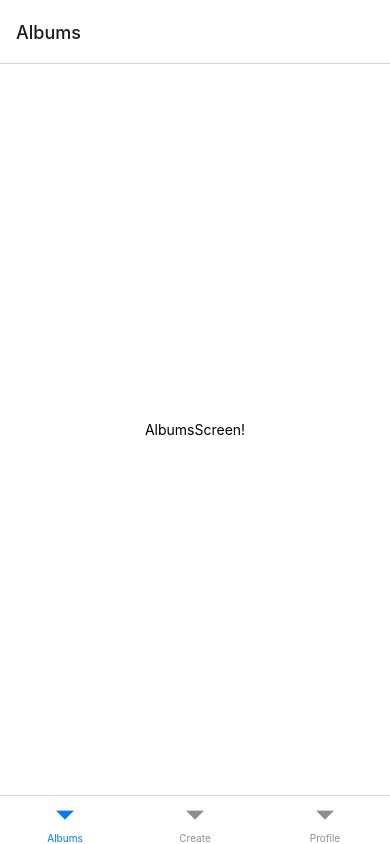
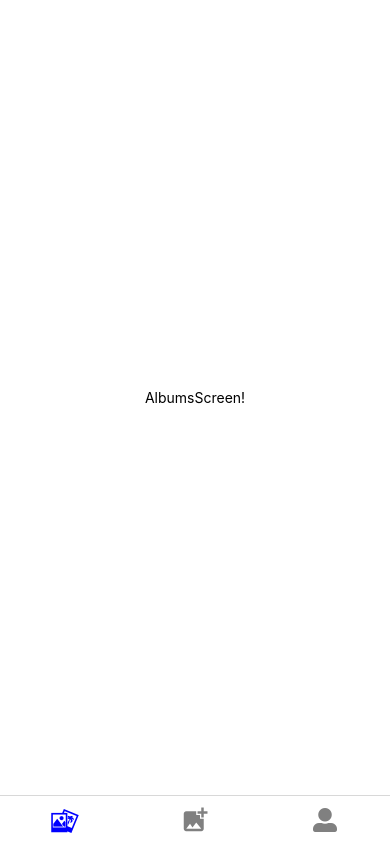
Before and after one commit to Mariia-Kovalchuk/best-memories, a React Native app: screen /HomeScreen in a window 390 px wide. Built offline with nearby package versions, Linux system fonts and the light colour scheme.

Commit message:
Bottom Tab Navigation

```diff
--- a/Screens/HomeScreen.js
+++ b/Screens/HomeScreen.js
@@ -1,6 +1,10 @@
 import { StyleSheet, Text, View } from 'react-native';
 import { createBottomTabNavigator } from "@react-navigation/bottom-tabs"
+import { Ionicons } from '@expo/vector-icons';
+import { MaterialIcons } from '@expo/vector-icons';
+import { FontAwesome5 } from '@expo/vector-icons';
 import { NavigationContainer } from "@react-navigation/native";
+import { Fontisto } from '@expo/vector-icons';
 import AlbumsScreen from './AlbumsScreen';
 import CreateAlbumScreen from './CreateAlbumScreen';
 import ProfileScreen from './ProfileScreen';
@@ -12,14 +16,56 @@ const Tabs = createBottomTabNavigator();
 
 const HomeScreen = () => {
   return (
-    <NavigationContainer style={styles.container} independent={true}>
-      <Tabs.Navigator>
-        <Tabs.Screen name='Albums' component={AlbumsScreen} />
-        <Tabs.Screen name='Create' component={CreateAlbumScreen} />
-        <Tabs.Screen name='Profile' component={ProfileScreen} />
-      </Tabs.Navigator>
-    </NavigationContainer>
+    <Tabs.Navigator
+      // tabBarOptions={{
+      //   activeTintColor: "yellow",
+      //   inactiveTintColor: "gray",
+      //   showLabel: false
+      // }}
+      screenOptions={({ route }) => ({
+        tabBarIcon: ({ focused, color, size }) => {
+          let iconName;
+          let iconSize = 24
 
+          if (route.name === "Albums") {
+            return <Fontisto name="photograph" size={iconSize} color={color} />
+          } else if (route.name === "Create") {
+            return <MaterialIcons name="add-photo-alternate" size={30} color={color} />;
+          }
+          else if (route.name === "Profile") {
+            iconName = focused ? "user" : "user-alt";
+            return <FontAwesome5 name={iconName} size={iconSize} color={color} />;
+          }
+        },
+        tabBarActiveTintColor: 'blue',
+        tabBarInactiveTintColor: 'gray',
+        tabBarShowLabel: false
+
+      })}
+
+    // screenOptions={({ route }) => ({
+    //     tabBarIcon: ({ focused, color, size }) => {
+    //       let iconName;
+
+    //       if (route.name === 'Home') {
+    //         iconName = focused
+    //           ? 'ios-information-circle'
+    //           : 'ios-information-circle-outline';
+    //       } else if (route.name === 'Settings') {
+    //         iconName = focused ? 'ios-list-box' : 'ios-list';
+    //       }
+
+    //       // You can return any component that you like here!
+    //       return <Ionicons name={iconName} size={size} color={color} />;
+    //     },
+    //     tabBarActiveTintColor: 'tomato',
+    //     tabBarInactiveTintColor: 'gray',
+    //   })}
+    >
+      <Tabs.Screen name='Albums' component={AlbumsScreen} options={{ headerShown: false }} />
+      <Tabs.Screen name='Create' component={CreateAlbumScreen} options={{ headerShown: false }} />
+      <Tabs.Screen name='Profile' component={ProfileScreen} options={{ headerShown: false }} />
+    </Tabs.Navigator>
 
   );
 };
--- a/package.json
+++ b/package.json
@@ -10,6 +10,7 @@
     "eject": "expo eject"
   },
   "dependencies": {
+    "@expo/vector-icons": "^12.0.5",
     "@react-native-community/masked-view": "^0.1.11",
     "@react-navigation/bottom-tabs": "^6.2.0",
     "@react-navigation/native": "^6.0.8",
```
